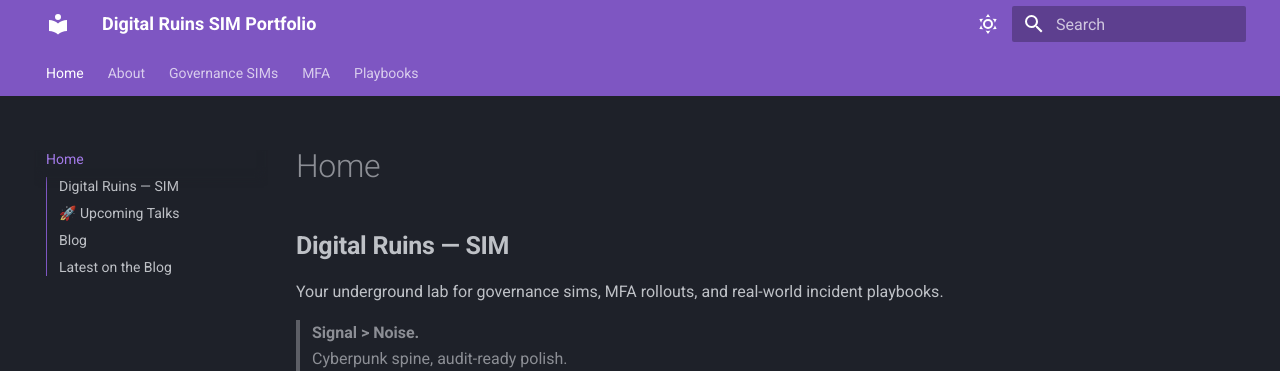
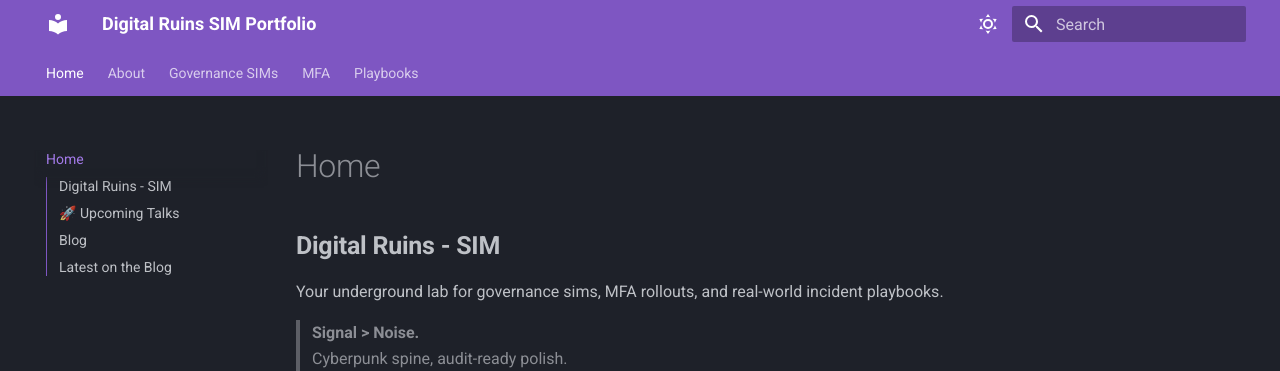
Before and after one commit to marjeanm/The_Digital_Ruins-, an MkDocs documentation site: the page built from docs/index.md, in a window 1280 px wide and 900 px high. Shown: the top 371 px of the window. Built offline with MkDocs 1.6.1 and Material for MkDocs 9.7.7, drawn with Linux system fonts in a browser that asks for light colours.

```diff
--- a/docs/index.md
+++ b/docs/index.md
@@ -4,7 +4,7 @@
   - toc
 ---
 
-## **Digital Ruins — SIM**
+## **Digital Ruins -  SIM**
 
 Your underground lab for governance sims, MFA rollouts, and real-world incident playbooks.
 
```
